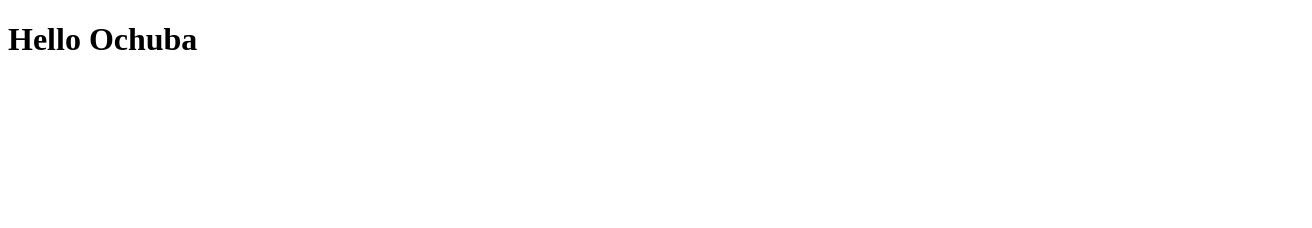
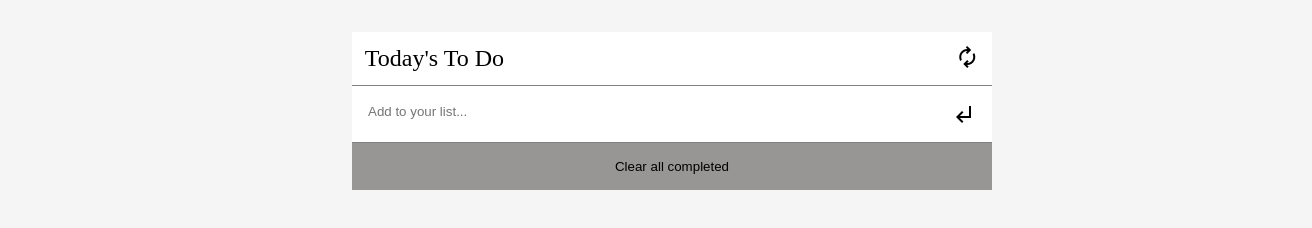
Before and after one commit to RitaDee/To-do-list, a website built with webpack: page src/index.html in a window 1280 px wide. Shown: the whole page, 1312 px wide, since content can reach past the window. Built offline with nearby package versions, Linux system fonts and the light colour scheme.

Commit message:
Add content to HTML file

```diff
--- a/src/index.html
+++ b/src/index.html
@@ -1,12 +1,34 @@
 <!DOCTYPE html>
 <html lang="en">
-<head>
-    <meta charset="UTF-8">
-    <meta http-equiv="X-UA-Compatible" content="IE=edge">
-    <meta name="viewport" content="width=device-width, initial-scale=1.0">
+  <head>
+    <meta charset="UTF-8" />
+    <meta http-equiv="X-UA-Compatible" content="IE=edge" />
+    <meta name="viewport" content="width=device-width, initial-scale=1.0" />
     <title>To-do-list</title>
-</head>
-<body>
-    <h1>Hello Ochuba</h1>
-</body>
+    <link
+      rel="stylesheet"
+      href="https://fonts.googleapis.com/css2?family=Material+Symbols+Outlined:opsz,wght,FILL,GRAD@20..48,100..700,0..1,-50..200"
+    />
+  </head>
+  <body>
+    <section>
+       <div class="title">
+        <h1>Today's To Do</h1>
+        <button class="autorenew">
+          <span class="material-symbols-outlined"> autorenew </span>
+        </button>
+      </div>
+
+      <div class="add-list">
+      <form action="">
+        <input placeholder="Add to your list..." id="add-task" />
+      </form>
+    <span class="material-symbols-outlined"> subdirectory_arrow_left </span>
+    </div>
+    <div class="btn-clear">
+      <button>Clear all completed</button>
+    </div>
+
+    </section>
+  </body>
 </html>
--- a/src/index.js
+++ b/src/index.js
@@ -1 +1,38 @@
 import './style.css';
+
+const array = [
+    {
+        description: 'Wash plate',
+        completed: false,
+        index: 0,
+    },
+    {
+        description: 'Wash plate',
+        completed: false,
+        index: 0,
+    },
+    {
+        description: 'Wash plate',
+        completed: false,
+        index: 0,
+    }
+];
+
+const guestSpeakers = document.querySelector('.speakers-container');
+
+for (let i = 0; i < speakers.length; i += 1) {
+  let visibleImg = 'show';
+  if (i > 1) {
+    visibleImg = 'hide';
+  }
+  guestSpeakers.innerHTML += `
+  <div class="${visibleImg} speakers" id="speak">
+    <div><img src="${speakers[i].speakerImg}" alt="image"></div>
+            <div class="speaker-info">
+            <h3>${speakers[i].speakerName}</h3>
+            <h4>${speakers[i].speakerPost}</h4>
+            <span class="speaker-bar"></span>
+            <p>${speakers[i].speakerInfo}</p>
+             </div>
+             </div>`;
+}
--- a/src/style.css
+++ b/src/style.css
@@ -0,0 +1,60 @@
+* {
+    padding: 0;
+    margin: 0;
+    box-sizing: border-box;
+}
+
+body {
+    margin: 2rem;
+    width: 100%;
+    background-color: whitesmoke;
+}
+
+section {
+    background-color: #fff;
+    margin: 24px auto;
+    width: 50%;
+    box-shadow: 2px 2px whitesmoke;
+}
+
+.title {
+    display: flex;
+    justify-content: space-between;
+    width: 100%;
+    border-bottom: 1px solid gray;
+}
+
+h1 {
+    padding: 2%;
+    font-weight: 300;
+}
+
+button {
+    background-color: white;
+    border: none;
+    padding: 2%;
+}
+
+.add-list {
+    display: flex;
+    width: 100%;
+    justify-content: space-between;
+    padding: 1rem;
+    border-bottom: 1px solid grey;
+}
+
+input {
+    border: none;
+    background-color: #fff;
+}
+
+.btn-clear {
+   background-color:rgb(152, 149, 149);;
+}
+
+.btn-clear button {
+    padding: 1rem;
+    margin: 0 auto;
+    display: block;
+    background-color: rgb(152, 149, 149);
+}
```
Also changed, not shown: dist/index.html, dist/main.js.
